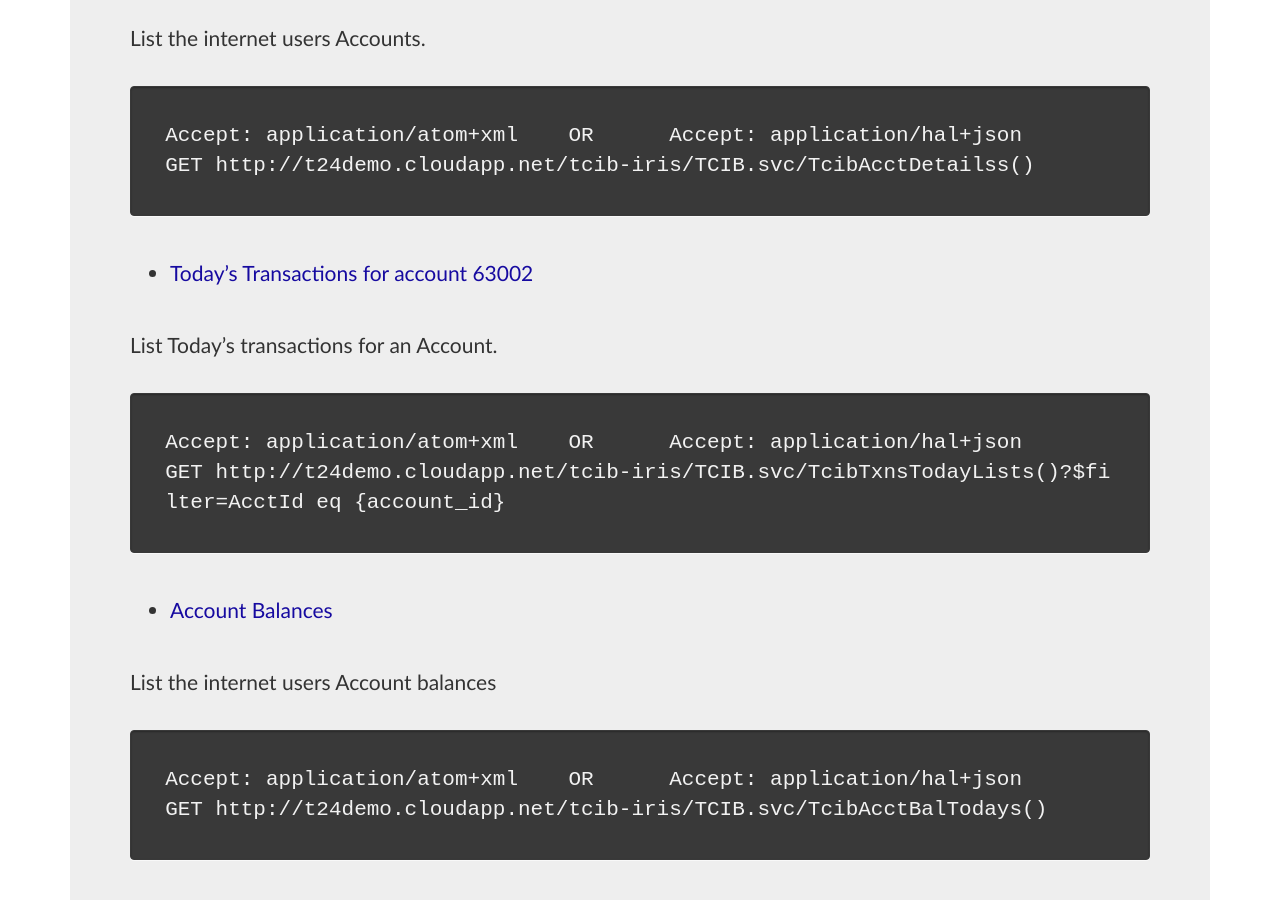
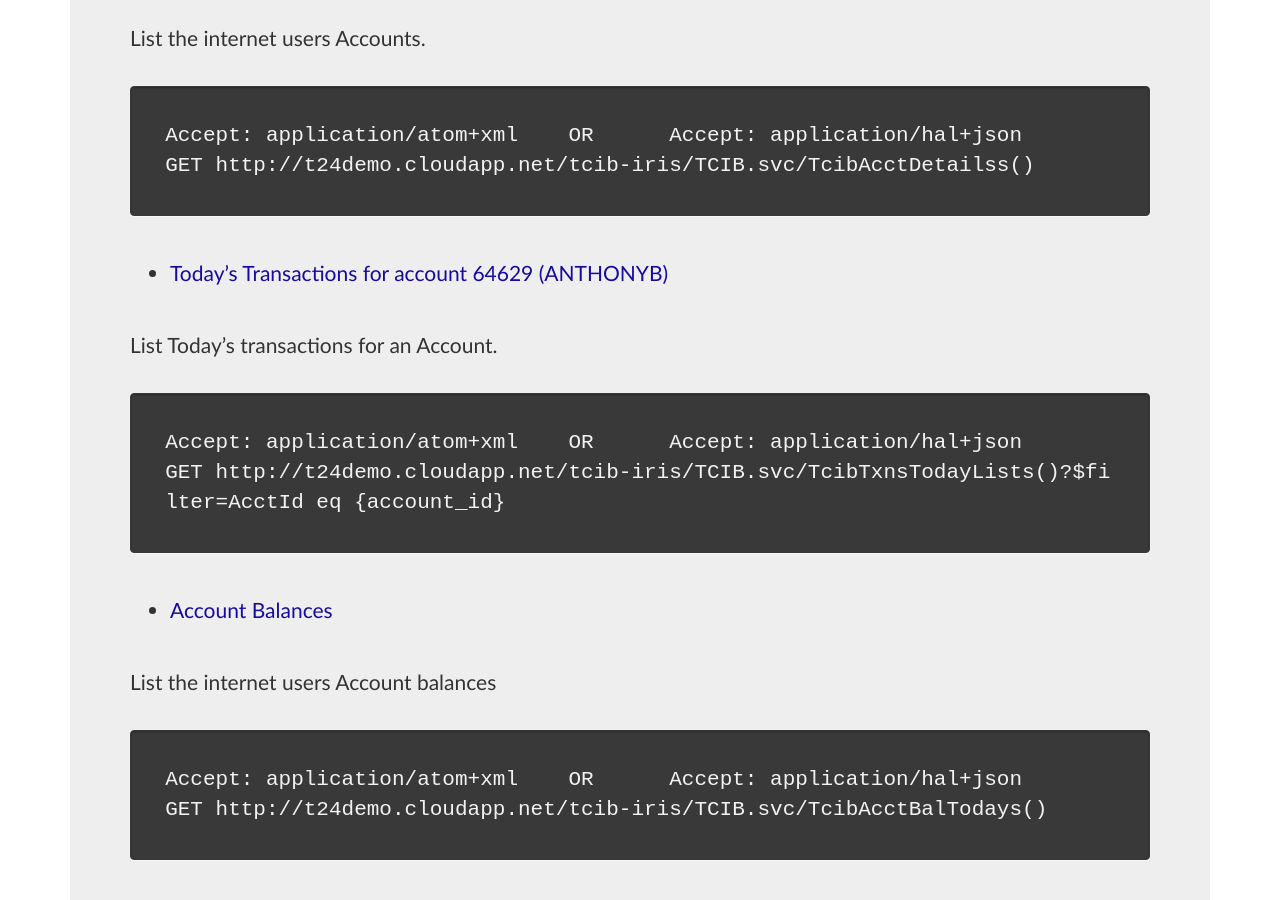
Before and after one commit to temenostech/TemenosHypermediaAPI, a Jekyll site: the page built from InternetAPI/index.md, in a window 1280 px wide and 900 px high, scrolled down 668 px. Built offline with Jekyll 4.4.1, drawn with Linux system fonts in a browser that asks for light colours; some web fonts are replaced; Markdown is read by kramdown in place of the engine named in the settings.

Commit message:
Change the account for today's transactions example

```diff
--- a/InternetAPI/index.md
+++ b/InternetAPI/index.md
@@ -20,7 +20,7 @@ GET http://t24demo.cloudapp.net/tcib-iris/TCIB.svc/TcibAcctDetailss()
 </pre>
 
 
-* [Today's Transactions for account 63002](http://t24demo.cloudapp.net/tcib-iris/TCIB.svc/TcibTxnsTodayLists\(\)?$filter=AcctId%20eq%2063002)
+* [Today's Transactions for account 64629 (ANTHONYB)](http://t24demo.cloudapp.net/tcib-iris/TCIB.svc/TcibTxnsTodayLists\(\)?$filter=AcctId%20eq%2064629)
 
 List Today's transactions for an Account.
 
```
